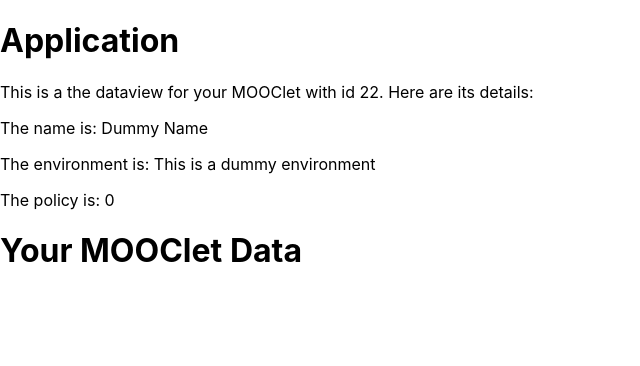
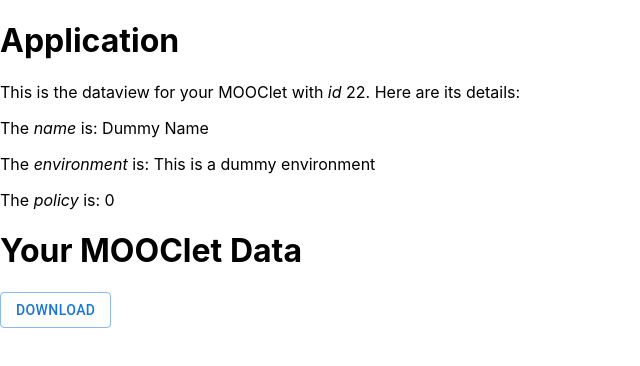
Before and after one commit to TODO-teamname/IAIbackend, a React (Create React App) app in the folder frontend/: page /data in a window 1280 px wide. Shown: the top 366 px of the page, without its empty margins (0-640 px from the left). Built offline with nearby package versions, Linux system fonts and the light colour scheme.

Commit message:
Update DataView
Added download data button and cleaned up the code

```diff
--- a/frontend/src/Components/DataView/DataView.tsx
+++ b/frontend/src/Components/DataView/DataView.tsx
@@ -1,4 +1,5 @@
 import { Component } from 'react';
+import { Button } from '@mui/material';
 import './dataview.css';
 
 interface Props {
@@ -20,8 +21,20 @@ export default class DataView extends Component<Props, State> {
     };
   }
 
-  render(): JSX.Element {
-    // in this section we need to call the API to figure out these details
+  downloadData = (): void => {
+    alert('Your data is being downloaded');
+    // add some call here so that the data is actually downloaded
+  };
+
+  renderDownloadButton = (): JSX.Element => {
+    return (
+      <Button onClick={this.downloadData} variant="outlined">
+        Download
+      </Button>
+    );
+  };
+
+  renderMOOCletDetails = (): JSX.Element => {
     const details = {
       name: 'Dummy Name',
       id: this.state.moocletID,
@@ -29,14 +42,31 @@ export default class DataView extends Component<Props, State> {
       policy: 0,
     };
     return (
+      <div className="details-wrapper">
+        <p>
+          This is the dataview for your MOOClet with <i>id</i> {details.id}. Here are its details:{' '}
+        </p>
+        <p>
+          The <i>name</i> is: {details.name}
+        </p>
+        <p>
+          The <i>environment</i> is: {details.environment}
+        </p>
+        <p>
+          The <i>policy</i> is: {details.policy}
+        </p>
+      </div>
+    );
+  };
+
+  render(): JSX.Element {
+    // in this section we need to call the API to figure out these details
+    return (
       <div className="dataview-wrapper">
-        <p>This is a the dataview for your MOOClet with id {details.id}. Here are its details: </p>
-        <div className="details-wrapper">
-          <p>The name is: {details.name}</p>
-          <p>The environment is: {details.environment}</p>
-          <p>The policy is: {details.policy}</p>
-        </div>
+        <div className="details-wrapper">{this.renderMOOCletDetails()}</div>
         <h1>Your MOOClet Data</h1>
+        <div className="download-wrapper">{this.renderDownloadButton()}</div>
+        <p></p>
       </div>
     );
   }
@@ -46,7 +76,7 @@ export default class DataView extends Component<Props, State> {
 The main things we still have to do are:
       - modify details so that it calls the API and actually retrieves the mooclet's details
       - add some place where the user actually specifies the moocletID to pass into DataView
-      - perhaps add the "Download this MOOClet's data" button at the end
+      - add a call to backend in downloadData so that it actually gets downloaded
       - (later, perhaps D3): actually display the data in some form, such as:
           - having a preview of the reformatted csv file
           - reformatting the data in such a way that we can graph it
@@ -54,7 +84,6 @@ The main things we still have to do are:
           - access and reformat the data so that we can set up statistical tests
           - have a dropdown of what tests they can do, and then run them
       - other things:
-          - (for D2): clean up the code a little bit and separate things into their own functions
           - (for D2 / D3): either add a section for all of this user's mooclets at the top, or
             have this view called underneath the MOOCletView so that the user can see all their
             mooclets
```
